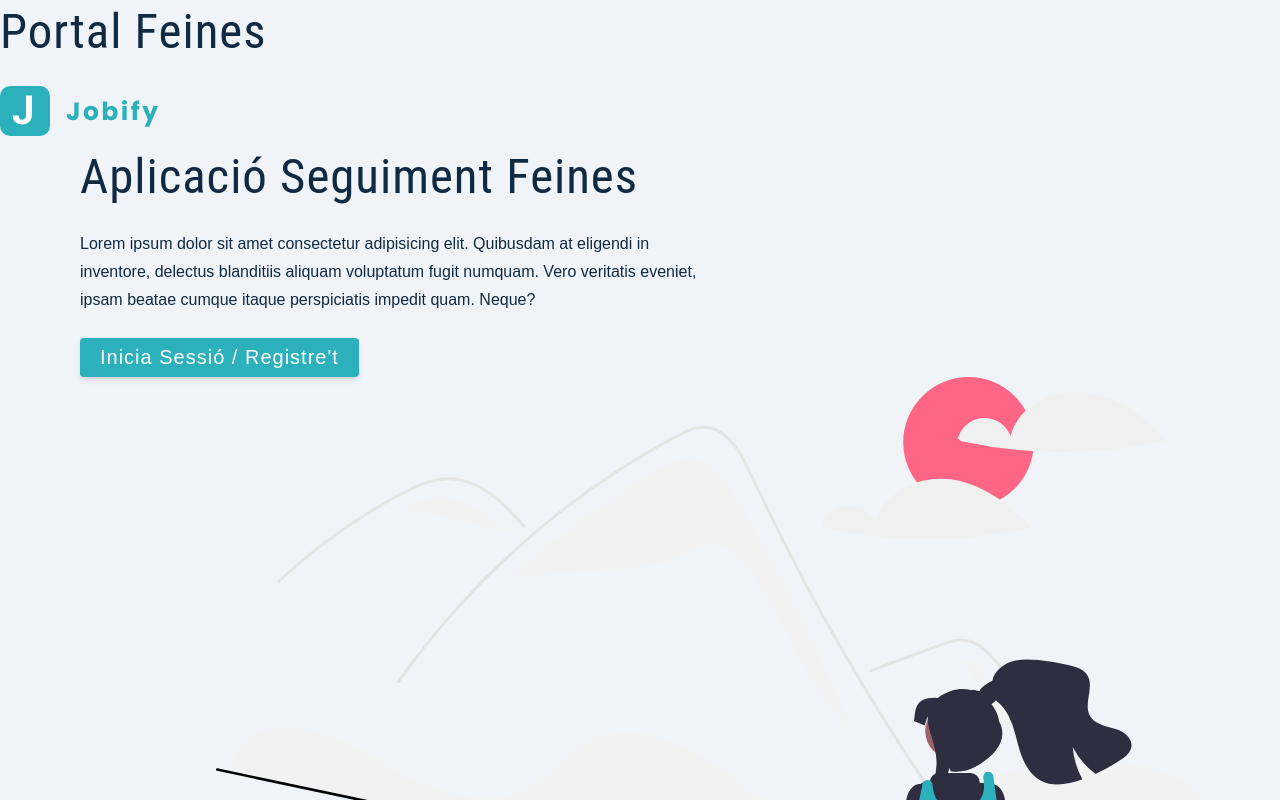
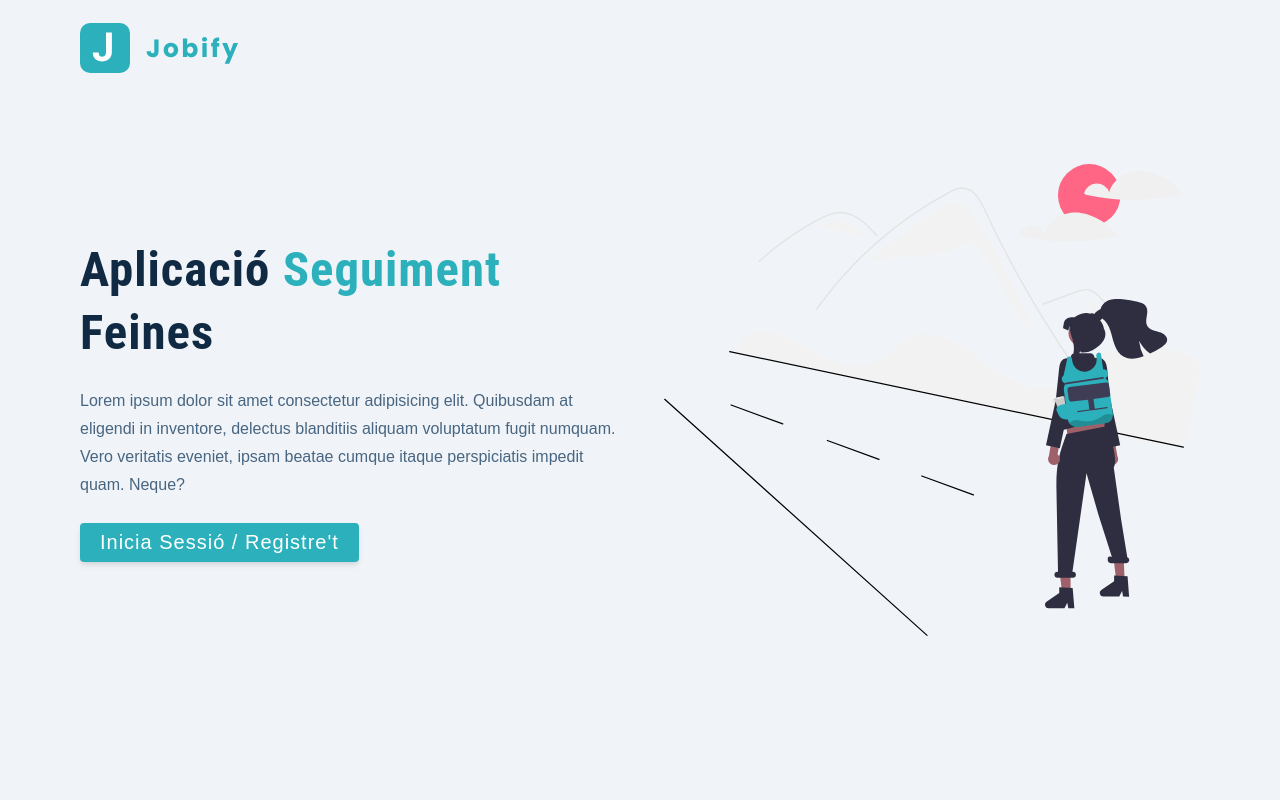
Before and after one commit to marck-developer/portal-feines, a React (Create React App) app in the folder client/: page /landing in a window 1280 px wide. Shown: the top 800 px of the page. Built offline with nearby package versions, Linux system fonts and the light colour scheme.

Commit message:
react router finished

```diff
--- a/client/package.json
+++ b/client/package.json
@@ -6,9 +6,11 @@
     "@testing-library/jest-dom": "^5.16.4",
     "@testing-library/react": "^13.1.1",
     "@testing-library/user-event": "^13.5.0",
+    "history": "^5.3.0",
     "normalize.css": "^8.0.1",
     "react": "^18.0.0",
     "react-dom": "^18.0.0",
+    "react-router-dom": "^6.3.0",
     "react-scripts": "5.0.1",
     "styled-components": "^5.3.5",
     "web-vitals": "^2.1.4"
--- a/client/src/App.js
+++ b/client/src/App.js
@@ -1,12 +1,16 @@
-import Landing from "./pages/Landing"
-import styled from 'styled-components'
+import { BrowserRouter, Routes, Route, Link } from 'react-router-dom'
+import {Dashboard, Landing, Register, Error} from './pages'
 
 function App() {
   return (
-    <div>
-    <h1>Portal Feines</h1>
-    <Landing />
-    </div>
+    <BrowserRouter>
+    <Routes>
+      <Route path='/' element={<Dashboard />} />
+      <Route path='/register' element={<Register />} />
+      <Route path='/landing' element={<Landing />} />
+      <Route path='*' element={<Error />}/>
+    </Routes>
+</BrowserRouter>
   )
 }
 
--- /dev/null
+++ b/client/src/components/Logo.js
@@ -0,0 +1,8 @@
+import logo from "../assets/images/logo.svg"
+
+const Logo = () => {
+
+    return <img src={logo} alt='portal feines' className='logo' />
+}
+
+export default Logo
--- /dev/null
+++ b/client/src/components/index.js
@@ -0,0 +1,3 @@
+import Logo from "../components/Logo"
+
+export {Logo}
--- /dev/null
+++ b/client/src/pages/Dashboard.js
@@ -0,0 +1,4 @@
+const Dashboard = () => {
+    return <h1>Dashboard</h1>
+}
+export default Dashboard
--- /dev/null
+++ b/client/src/pages/Error.js
@@ -0,0 +1,17 @@
+import { Link } from 'react-router-dom'
+import img from '../assets/images/not-found.svg'
+import Wrapper from '../assets/wrappers/ErrorPage'
+
+const Error = () => {
+    return (
+        <Wrapper className='full-page'>
+        <div>
+            <img src={img} alt='not found' />
+            <h3>text</h3>
+            <p>text</p>
+            <Link to='/'>back home</Link>
+        </div>
+        </Wrapper>
+    )
+}
+export default Error
--- a/client/src/pages/Landing.js
+++ b/client/src/pages/Landing.js
@@ -1,11 +1,13 @@
-import logo from "../assets/images/logo.svg"
-import main from "../assets/images/main.svg"
+import main from '../assets/images/main.svg'
+import Wrapper from '../assets/wrappers/LandingPage'
+import {Logo} from '../components'
+import {Link} from 'react-router-dom'
 
 const Landing = () => {
     return (
-    <main>
+    <Wrapper>
         <nav>
-            <img src={logo} alt='portal feines' className='logo' />
+            <Logo/>
         </nav>
         <div className='container page'>
         <div className='info'>
@@ -13,11 +15,11 @@
             aplicació <span>seguiment</span> feines
             </h1>
             <p>Lorem ipsum dolor sit amet consectetur adipisicing elit. Quibusdam at eligendi in inventore, delectus blanditiis aliquam voluptatum fugit numquam. Vero veritatis eveniet, ipsam beatae cumque itaque perspiciatis impedit quam. Neque?</p>
-            <button className='btn btn-hero'>Inicia sessió / Registre't</button>
+            <Link to='/register'className='btn btn-hero'>Inicia sessió / Registre't</Link>
         </div>
         <img src={main} alt='caça de feina' className='img main-img'/>
         </div>
-    </main>
+    </Wrapper>
     )
 }
 export default Landing
--- /dev/null
+++ b/client/src/pages/Register.js
@@ -0,0 +1,6 @@
+const Register = () => {
+    return (
+    <h1>Register</h1>
+    )
+}
+export default Register
--- /dev/null
+++ b/client/src/pages/index.js
@@ -0,0 +1,6 @@
+import Dashboard from "./Dashboard";
+import Landing from "./Landing";
+import Register from "./Register";
+import Error from './Error';
+
+export { Dashboard, Landing, Register, Error }
```
Also changed, not shown: 1 other file (tests, documents, lock files or other folders).
